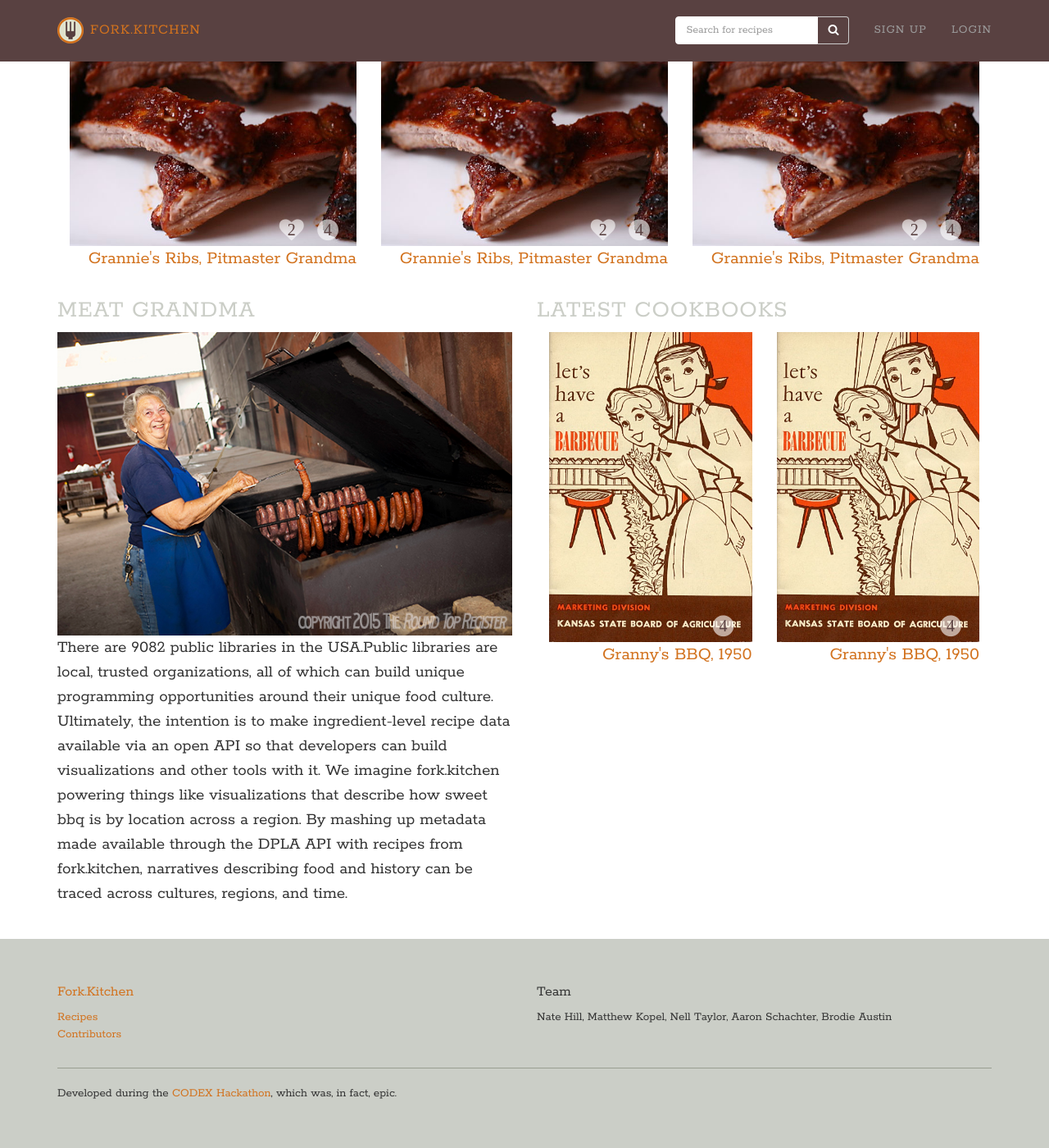
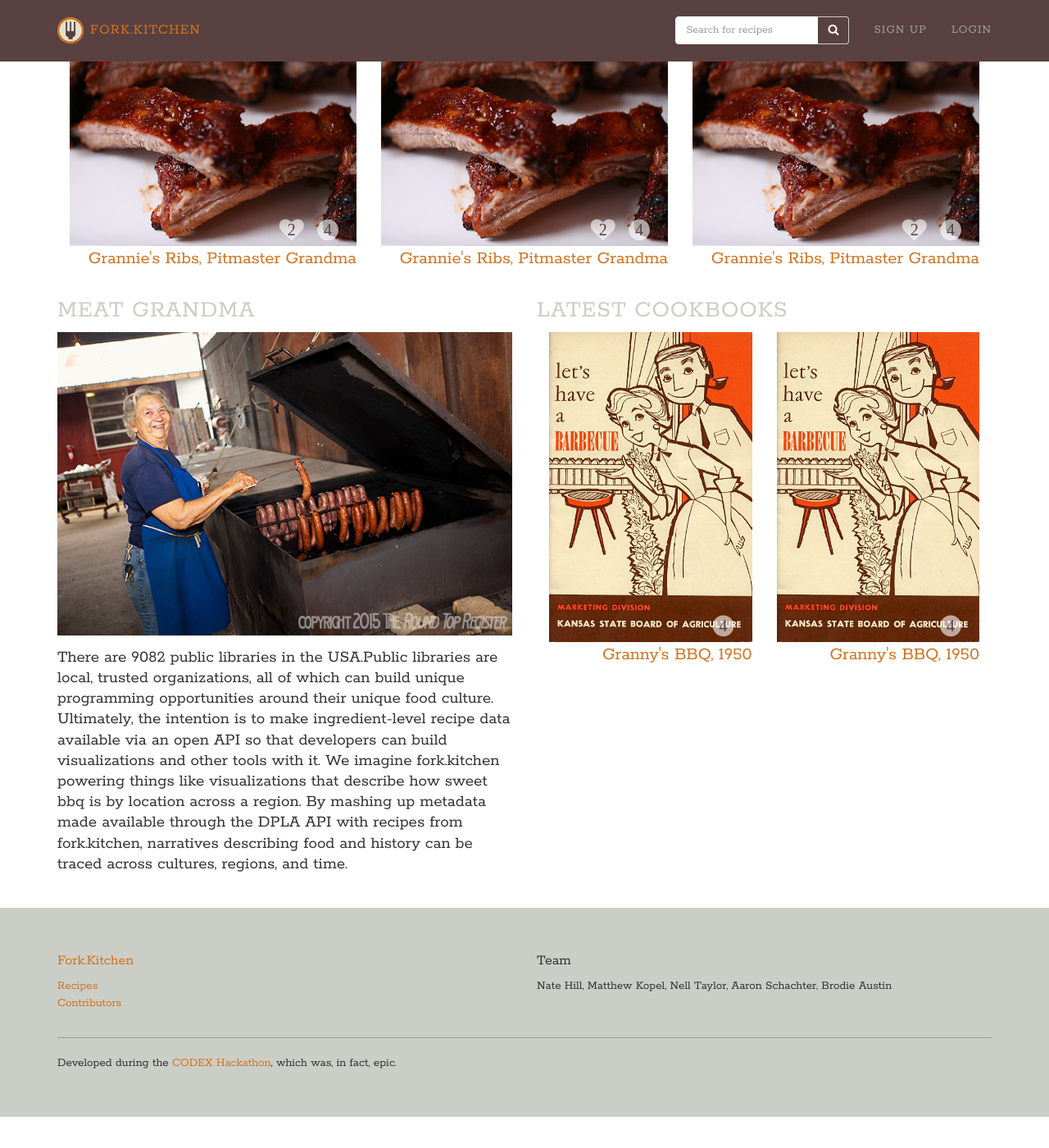
Before and after one commit to forkKitchen/prototype, a Jekyll site: the page built from index.html, in a window 1280 px wide and 1400 px high, scrolled down 156 px. Shown: the whole window at 82% size. Built offline with Jekyll 4.4.1, drawn with Linux system fonts in a browser that asks for light colours; nearby versions of some CDN libraries; after the commit the page ends 1518 px from its top, so only the background shows below that.

Commit message:
adjusted line height for home page description text

```diff
--- a/assets/css/styles.css
+++ b/assets/css/styles.css
@@ -33,6 +33,11 @@ a:hover{
 figcaption{
   font-size: .8rem;
   font-style: italic;
+}
+
+figure + .description{
+  margin-top: 1rem;
+  line-height: 1.2;
 }
 
 /*bootstrap overrides*/
```
